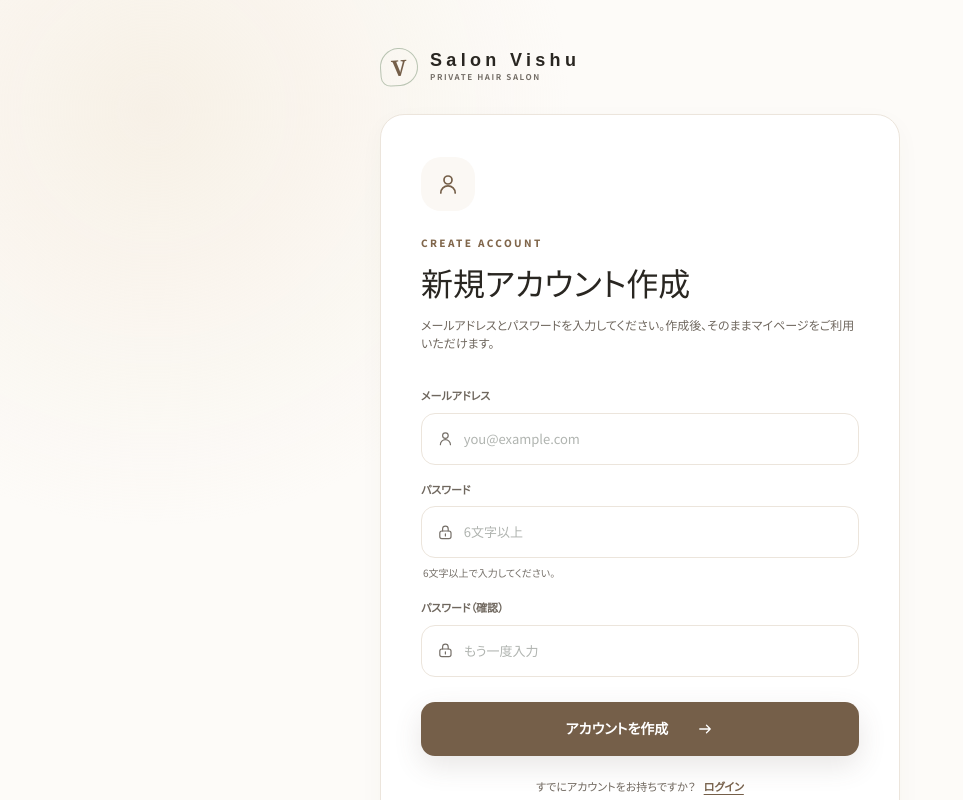
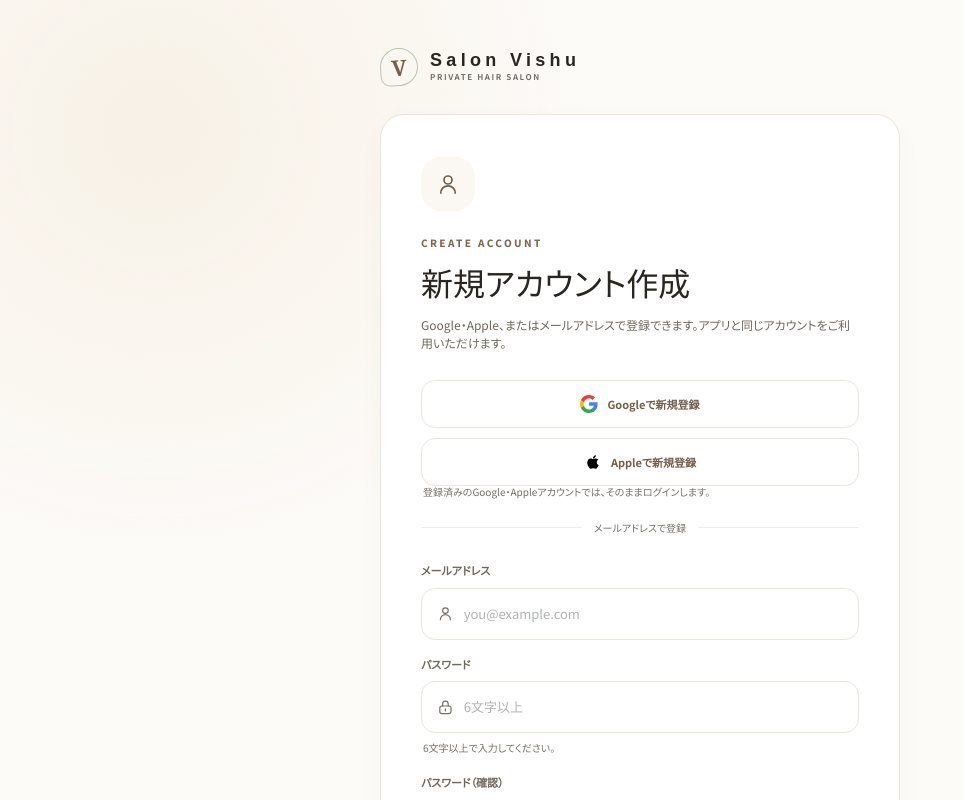
Before and after one commit to AppMan-inc/vishu-renewal-web, a Next.js app: page /signup in a window 1280 px wide. Shown: the top 800 px of the page, without its empty margins (0-963 px from the left). Built offline with nearby package versions, Linux system fonts and the light colour scheme; no server answers.

Commit message:
feat: add Google and Apple options to customer signup

```diff
--- a/src/features/auth/components/customer-login.tsx
+++ b/src/features/auth/components/customer-login.tsx
@@ -23,6 +23,7 @@ import {
   safeCustomerReturnTo,
 } from "@/features/auth/return-to";
 import { customerSignupHref } from "@/features/auth/customer-signup";
+import { SocialAuthButtons } from "./social-auth-buttons";
 import { customerPasswordResetHref } from "@/features/auth/customer-password-reset";
 import {
   emailValidationMessage,
@@ -404,26 +405,12 @@ export function CustomerLogin() {
 
           <div className="auth-divider"><span>または</span></div>
 
-          <div className="social-login-actions">
-            <button
-              className="button button-quiet"
-              type="button"
-              disabled={isPending}
-              onClick={() => handleSocialLogin("google")}
-            >
-              <GoogleIcon />
-              {pendingMethod === "google" ? "Googleでログイン中…" : "Googleでログイン"}
-            </button>
-            <button
-              className="button button-quiet"
-              type="button"
-              disabled={isPending}
-              onClick={() => handleSocialLogin("apple")}
-            >
-              <AppleIcon />
-              {pendingMethod === "apple" ? "Appleでログイン中…" : "Appleでログイン"}
-            </button>
-          </div>
+          <SocialAuthButtons
+            intent="login"
+            disabled={isPending}
+            pendingMethod={pendingMethod}
+            onAuthenticate={handleSocialLogin}
+          />
 
           <p className="signup-login-prompt">
             アカウントをお持ちでない方は
@@ -437,40 +424,6 @@ export function CustomerLogin() {
         </div>
       </section>
     </main>
-  );
-}
-
-function GoogleIcon() {
-  return (
-    <svg className="social-login-icon" viewBox="0 0 18 18" aria-hidden="true">
-      <path
-        fill="#4285f4"
-        d="M17.64 9.205c0-.638-.057-1.252-.164-1.841H9v3.481h4.844a4.14 4.14 0 0 1-1.797 2.715v2.258h2.909c1.702-1.567 2.684-3.875 2.684-6.613Z"
-      />
-      <path
-        fill="#34a853"
-        d="M9 18c2.43 0 4.468-.806 5.956-2.182l-2.91-2.258c-.806.54-1.835.859-3.046.859-2.344 0-4.328-1.585-5.037-3.715H.957v2.332A9 9 0 0 0 9 18Z"
-      />
-      <path
-        fill="#fbbc05"
-        d="M3.963 10.704A5.41 5.41 0 0 1 3.682 9c0-.591.102-1.166.281-1.704V4.964H.957A9 9 0 0 0 0 9c0 1.452.347 2.827.957 4.036l3.006-2.332Z"
-      />
-      <path
-        fill="#ea4335"
-        d="M9 3.58c1.321 0 2.508.454 3.442 1.346l2.581-2.581C13.463.892 11.43 0 9 0A9 9 0 0 0 .957 4.964l3.006 2.332C4.672 5.166 6.656 3.58 9 3.58Z"
-      />
-    </svg>
-  );
-}
-
-function AppleIcon() {
-  return (
-    <svg className="social-login-icon" viewBox="0 0 24 24" aria-hidden="true">
-      <path
-        fill="#000"
-        d="M17.05 20.28c-.98.95-2.05.8-3.08.35-1.09-.46-2.09-.48-3.24 0-1.44.62-2.2.44-3.06-.35C2.79 15.25 3.51 7.59 9.05 7.31c1.35-.07 2.29.74 3.08.74 1.18-.24 2.31-.93 3.57-.84 1.51.12 2.64.71 3.39 1.8-3.12 1.87-2.38 5.98.48 7.13-.57 1.5-1.31 2.99-2.53 4.15M12.03 7.25C11.88 5.02 13.69 3.18 15.77 3c.29 2.58-2.34 4.5-3.74 4.25"
-      />
-    </svg>
   );
 }
 
--- a/src/features/auth/components/customer-signup.tsx
+++ b/src/features/auth/components/customer-signup.tsx
@@ -1,6 +1,6 @@
 "use client";
 
-import { onAuthStateChanged } from "firebase/auth";
+import { getRedirectResult, onAuthStateChanged } from "firebase/auth";
 import Link from "next/link";
 import { useRouter, useSearchParams } from "next/navigation";
 import { FormEvent, useCallback, useEffect, useRef, useState } from "react";
@@ -17,8 +17,14 @@ import {
 } from "@/features/auth/customer-signup";
 import { firebaseAuth } from "@/lib/firebase/client";
 import {
+  authenticateCustomerWithSocialProvider,
+  type CustomerSocialMethod,
+} from "@/features/auth/customer-social-auth";
+import { SocialAuthButtons } from "./social-auth-buttons";
+import {
   emailValidationMessage,
   FORM_FIELD_LIMITS,
+  loginAuthErrorMessage,
 } from "@/features/form-validation";
 
 export function CustomerSignup() {
@@ -27,6 +33,7 @@ export function CustomerSignup() {
   const returnTo = searchParams.get("returnTo");
   const [isCheckingAuth, setIsCheckingAuth] = useState(true);
   const [isSubmitting, setIsSubmitting] = useState(false);
+  const [pendingSocialMethod, setPendingSocialMethod] = useState<CustomerSocialMethod | null>(null);
   const [fieldErrors, setFieldErrors] = useState<CustomerSignupErrors>({});
   const [errorMessage, setErrorMessage] = useState<string | null>(null);
   const hasStartedNavigation = useRef(false);
@@ -48,8 +55,9 @@ export function CustomerSignup() {
     let unsubscribe: () => void = () => {};
 
     try {
+      const auth = firebaseAuth();
       unsubscribe = onAuthStateChanged(
-        firebaseAuth(),
+        auth,
         (user) => {
           if (user) {
             navigateAsCustomer();
@@ -59,6 +67,16 @@ export function CustomerSignup() {
         },
         () => setIsCheckingAuth(false),
       );
+
+      void getRedirectResult(auth)
+        .then((credential) => {
+          if (credential && isMounted.current) navigateAsCustomer();
+        })
+        .catch((error) => {
+          if (!isMounted.current || hasStartedNavigation.current) return;
+          setErrorMessage(loginAuthErrorMessage(error));
+          setIsCheckingAuth(false);
+        });
     } catch {
       queueMicrotask(() => {
         if (isMounted.current) setIsCheckingAuth(false);
@@ -70,6 +88,25 @@ export function CustomerSignup() {
       unsubscribe();
     };
   }, [navigateAsCustomer]);
+
+  async function handleSocialSignup(method: CustomerSocialMethod) {
+    if (!claimCustomerSignupSubmission(submissionInProgress, hasStartedNavigation)) return;
+    setIsSubmitting(true);
+    setPendingSocialMethod(method);
+    setFieldErrors({});
+    setErrorMessage(null);
+
+    try {
+      const credential = await authenticateCustomerWithSocialProvider(firebaseAuth(), method);
+      if (credential && isMounted.current) navigateAsCustomer();
+    } catch (error) {
+      submissionInProgress.current = false;
+      if (!isMounted.current || hasStartedNavigation.current) return;
+      setErrorMessage(loginAuthErrorMessage(error, method));
+      setPendingSocialMethod(null);
+      setIsSubmitting(false);
+    }
+  }
 
   async function handleSubmit(event: FormEvent<HTMLFormElement>) {
     event.preventDefault();
@@ -160,11 +197,21 @@ export function CustomerSignup() {
           <div className="login-icon"><VishuIcon name="person" /></div>
           <p className="eyebrow">CREATE ACCOUNT</p>
           <h2>新規アカウント作成</h2>
-          <p className="login-guidance">メールアドレスとパスワードを入力してください。作成後、そのままマイページをご利用いただけます。</p>
+          <p className="login-guidance">Google・Apple、またはメールアドレスで登録できます。アプリと同じアカウントをご利用いただけます。</p>
 
           {errorMessage ? (
             <div className="login-error" role="alert">{errorMessage}</div>
           ) : null}
+
+          <SocialAuthButtons
+            intent="signup"
+            disabled={isPending}
+            pendingMethod={pendingSocialMethod}
+            onAuthenticate={handleSocialSignup}
+          />
+          <p className="login-field-help">登録済みのGoogle・Appleアカウントでは、そのままログインします。</p>
+
+          <div className="auth-divider"><span>メールアドレスで登録</span></div>
 
           <form ref={formRef} className="login-form" onSubmit={handleSubmit} noValidate>
             <label htmlFor="signup-email">メールアドレス</label>
@@ -248,7 +295,7 @@ export function CustomerSignup() {
             ) : null}
 
             <button className="button button-primary" type="submit" disabled={isPending}>
-              {isSubmitting ? "作成中…" : "アカウントを作成"}
+              {isSubmitting && !pendingSocialMethod ? "作成中…" : "アカウントを作成"}
               <VishuIcon name="arrow" />
             </button>
           </form>
--- /dev/null
+++ b/src/features/auth/components/social-auth-buttons.tsx
@@ -0,0 +1,76 @@
+"use client";
+
+import type { CustomerSocialMethod } from "@/features/auth/customer-social-auth";
+
+type SocialAuthButtonsProps = {
+  intent: "login" | "signup";
+  disabled: boolean;
+  pendingMethod: string | null;
+  onAuthenticate: (method: CustomerSocialMethod) => void;
+};
+
+export function SocialAuthButtons({
+  intent,
+  disabled,
+  pendingMethod,
+  onAuthenticate,
+}: SocialAuthButtonsProps) {
+  const action = intent === "signup" ? "新規登録" : "ログイン";
+
+  return (
+    <div className="social-login-actions">
+      <button
+        className="button button-quiet"
+        type="button"
+        disabled={disabled}
+        onClick={() => onAuthenticate("google")}
+      >
+        <GoogleIcon />
+        {pendingMethod === "google" ? `Googleで${action}中…` : `Googleで${action}`}
+      </button>
+      <button
+        className="button button-quiet"
+        type="button"
+        disabled={disabled}
+        onClick={() => onAuthenticate("apple")}
+      >
+        <AppleIcon />
+        {pendingMethod === "apple" ? `Appleで${action}中…` : `Appleで${action}`}
+      </button>
+    </div>
+  );
+}
+
+function GoogleIcon() {
+  return (
+    <svg className="social-login-icon" viewBox="0 0 18 18" aria-hidden="true">
+      <path
+        fill="#4285f4"
+        d="M17.64 9.205c0-.638-.057-1.252-.164-1.841H9v3.481h4.844a4.14 4.14 0 0 1-1.797 2.715v2.258h2.909c1.702-1.567 2.684-3.875 2.684-6.613Z"
+      />
+      <path
+        fill="#34a853"
+        d="M9 18c2.43 0 4.468-.806 5.956-2.182l-2.91-2.258c-.806.54-1.835.859-3.046.859-2.344 0-4.328-1.585-5.037-3.715H.957v2.332A9 9 0 0 0 9 18Z"
+      />
+      <path
+        fill="#fbbc05"
+        d="M3.963 10.704A5.41 5.41 0 0 1 3.682 9c0-.591.102-1.166.281-1.704V4.964H.957A9 9 0 0 0 0 9c0 1.452.347 2.827.957 4.036l3.006-2.332Z"
+      />
+      <path
+        fill="#ea4335"
+        d="M9 3.58c1.321 0 2.508.454 3.442 1.346l2.581-2.581C13.463.892 11.43 0 9 0A9 9 0 0 0 .957 4.964l3.006 2.332C4.672 5.166 6.656 3.58 9 3.58Z"
+      />
+    </svg>
+  );
+}
+
+function AppleIcon() {
+  return (
+    <svg className="social-login-icon" viewBox="0 0 24 24" aria-hidden="true">
+      <path
+        fill="#000"
+        d="M17.05 20.28c-.98.95-2.05.8-3.08.35-1.09-.46-2.09-.48-3.24 0-1.44.62-2.2.44-3.06-.35C2.79 15.25 3.51 7.59 9.05 7.31c1.35-.07 2.29.74 3.08.74 1.18-.24 2.31-.93 3.57-.84 1.51.12 2.64.71 3.39 1.8-3.12 1.87-2.38 5.98.48 7.13-.57 1.5-1.31 2.99-2.53 4.15M12.03 7.25C11.88 5.02 13.69 3.18 15.77 3c.29 2.58-2.34 4.5-3.74 4.25"
+      />
+    </svg>
+  );
+}
--- /dev/null
+++ b/src/features/auth/customer-social-auth.ts
@@ -0,0 +1,45 @@
+import {
+  GoogleAuthProvider,
+  OAuthProvider,
+  signInWithPopup,
+  signInWithRedirect,
+} from "firebase/auth";
+import type { Auth, AuthProvider } from "firebase/auth";
+
+export type CustomerSocialMethod = "google" | "apple";
+
+type SocialAuthActions = {
+  popup: typeof signInWithPopup;
+  redirect: (auth: Auth, provider: AuthProvider) => Promise<void>;
+};
+
+export async function authenticateCustomerWithSocialProvider(
+  auth: Auth,
+  method: CustomerSocialMethod,
+  actions: SocialAuthActions = {
+    popup: signInWithPopup,
+    redirect: signInWithRedirect,
+  },
+) {
+  const provider = method === "google"
+    ? new GoogleAuthProvider()
+    : new OAuthProvider("apple.com");
+
+  if (provider instanceof OAuthProvider) {
+    provider.addScope("email");
+    provider.addScope("name");
+  }
+
+  // Firebase creates a new account on first use and reuses it on later visits.
+  try {
+    return await actions.popup(auth, provider);
+  } catch (error) {
+    const code = (error as { code?: string } | null)?.code;
+    if (code !== "auth/popup-blocked"
+      && code !== "auth/operation-not-supported-in-this-environment") {
+      throw error;
+    }
+    await actions.redirect(auth, provider);
+    return null;
+  }
+}
```
Also changed, not shown: src/app/globals.css, 1 other file (tests, documents, lock files or other folders).
